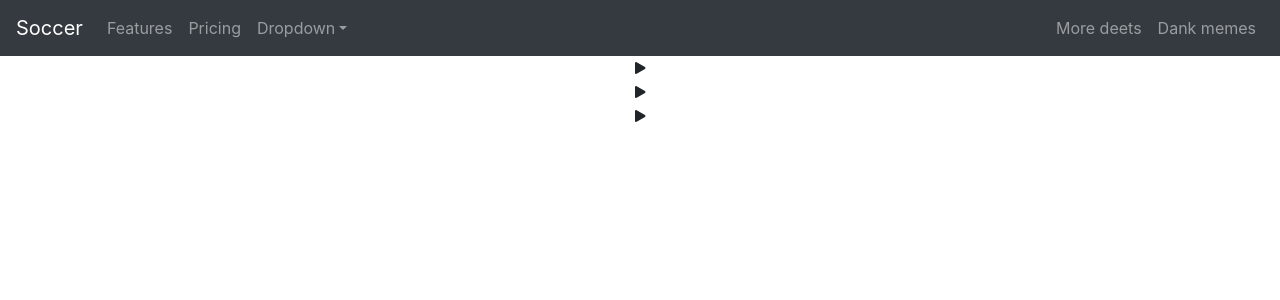
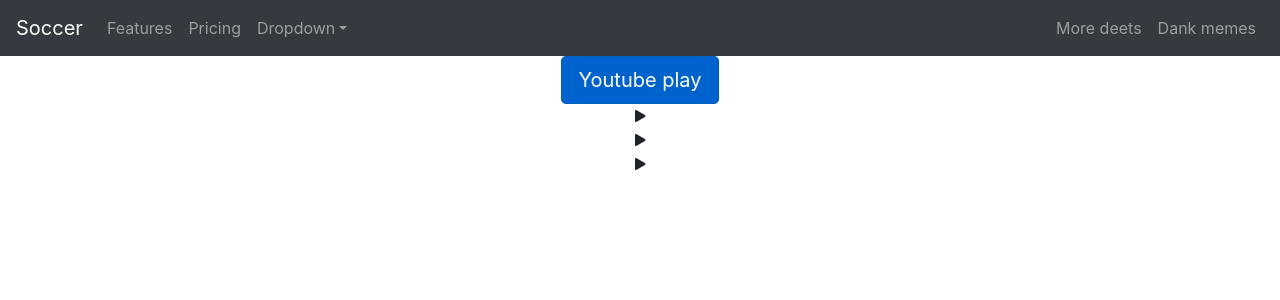
Before and after one commit to shotYazaki/portforio1, a React (Create React App) app: page / in a window 1280 px wide. Shown: the top 300 px of the page. Built offline with nearby package versions, Linux system fonts and the light colour scheme.

Commit message:
edit Button.js YoutubePlay

```diff
--- a/src/component/Button.js
+++ b/src/component/Button.js
@@ -1,11 +1,13 @@
 import React from 'react';
+import { Button } from 'react-bootstrap';
 
-
-export default class Button extends React.Component {
+export default class PlayButton extends React.Component {
     render() {
         return(
             <div>
-
+              <Button variant="primary" size ="lg" active>
+                 Youtube play
+              </Button>
             </div>
         )
     }
```
Also changed, not shown: 1 other file (tests, documents, lock files or other folders).
